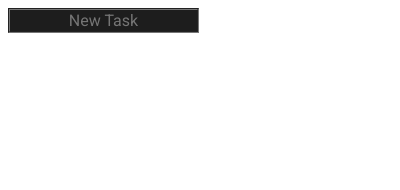
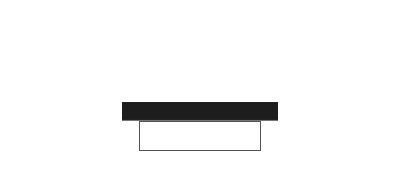
Before and after one commit to tghgg/Tracker, an Electron app: page src/subwindows/input_window.html in a window 400 px wide. Drawn offline with nearby package versions, Linux system fonts and the light colour scheme.

Commit message:
Revert "Attempt to migrate to Vue"
This reverts commit 7734c0bcb65119f47657eb657b8a31cffd8b384e.

```diff
--- a/src/subwindows/input_window.css
+++ b/src/subwindows/input_window.css
@@ -1,4 +1,5 @@
 .main {
+    text-align: center;
     font-family: 'Roboto', sans-serif;
     color: white;
 }
@@ -6,13 +7,34 @@
 input {
     color: white;
     font-family: 'Roboto', sans-serif;
-    font-size: 1rem;
     background-color: #1d1d1d;
-    border-style: groove;
+    border-top-style: hidden;
+    border-right-style: hidden;
+    border-left-style: hidden;
+    border-bottom-style: groove;
     text-align: center;
-    position: absolute;
 }
-
 input:focus {
     outline: none;
 }
+
+button {
+    margin-left: auto;
+    margin-right: auto;
+	background-color:transparent;
+	border:1px solid #525252;
+	display:block;
+	cursor:pointer;
+	color:#ffffff;
+	font-family: monospace, 'Roboto';
+	font-size: 1rem;
+	padding:5px 7px;
+	text-decoration:none;
+}
+button:hover {
+	background-color:transparent;
+}
+button:active {
+	position:relative;
+	top:1px;
+}
--- a/src/subwindows/input_window.html
+++ b/src/subwindows/input_window.html
@@ -2,14 +2,19 @@
 <html>
   <head>
     <meta charset="UTF-8">
-    <script src="https://cdn.jsdelivr.net/npm/vue/dist/vue.js"></script>
+    <title>Add New Task</title>
     <link rel="stylesheet" type="text/css" href="input_window.css"/>
     <link href="https://fonts.googleapis.com/css2?family=Roboto&display=swap" rel="stylesheet">
   </head>
   <body>
       <div class="main">
-          <form v-on:submit="createTask($event)">
-            <input type="text" autofocus required placeholder="New Task"></input>
+          <h1>Create new task here!</h1>
+          <form>
+            <label for="input">Wat ur task nibba</label>
+            <br>
+            <input type="text" autofocus required></input>
+            <br>
+            <button>Create Task</button>
           </form>
       </div>
   </body>
--- a/src/subwindows/input_window.js
+++ b/src/subwindows/input_window.js
@@ -1,17 +1,6 @@
 const { ipcRenderer } = require('electron');
 
-let input = new Vue({
-  el: 'form',
-  methods: {
-    createTask: (event) => {
-      event.preventDefault();
-      console.log(event);
-      ipcRenderer.send('create-task', document.querySelector('input').value);
-    }
-  }
+document.querySelector('form').addEventListener('submit', (event) => {
+  event.preventDefault();
+  ipcRenderer.send('create-task', document.querySelector('input').value);
 });
-
-// document.querySelector('form').addEventListener('submit', (event) => {
-//   event.preventDefault();
-//   ipcRenderer.send('create-task', document.querySelector('input').value);
-// });
```
Also changed, not shown: src/main/index.html (+0 -4 lines), src/main/index.js (+4 -14 lines), src/main/renderer.js (+0 -7 lines).
